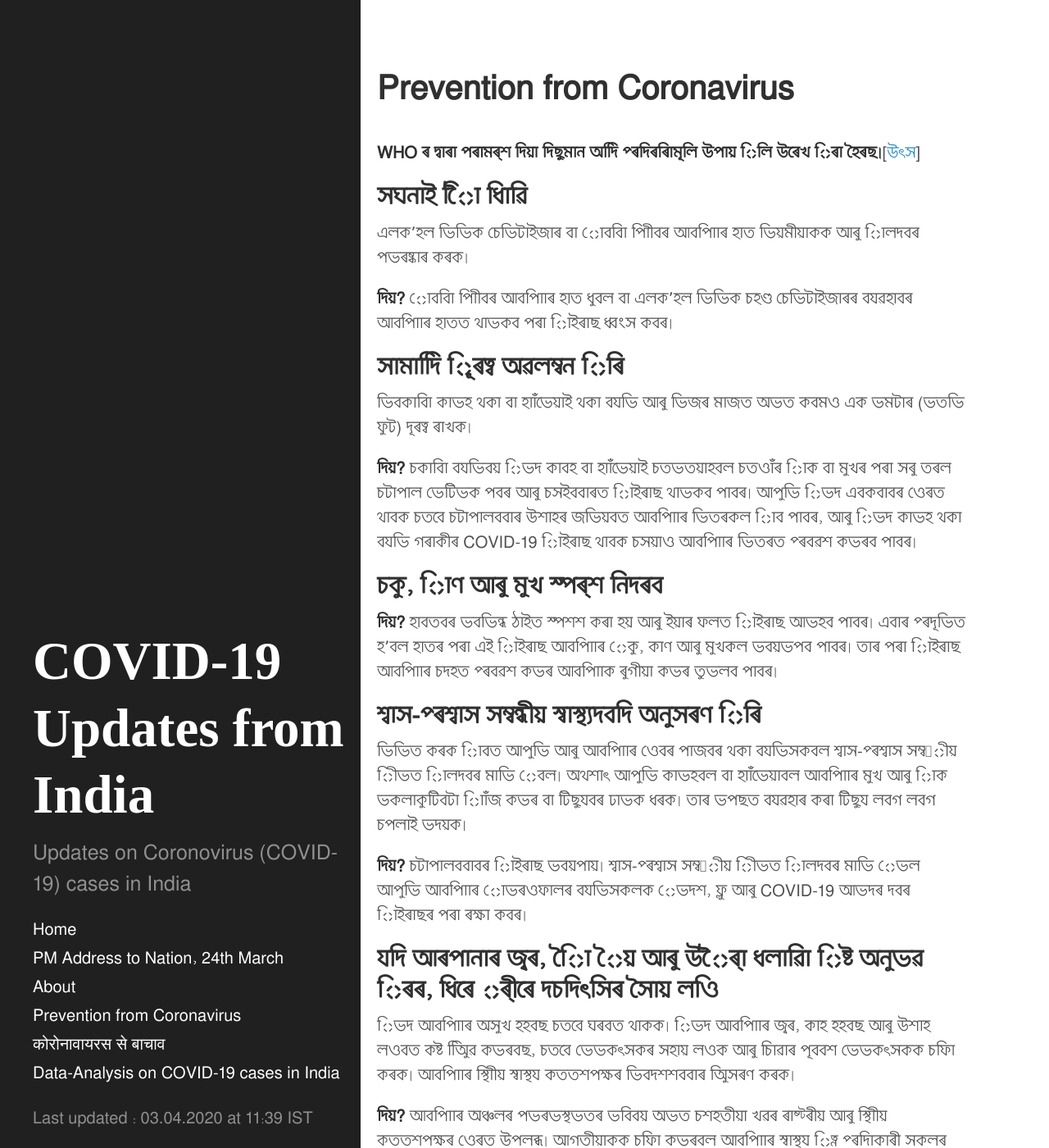
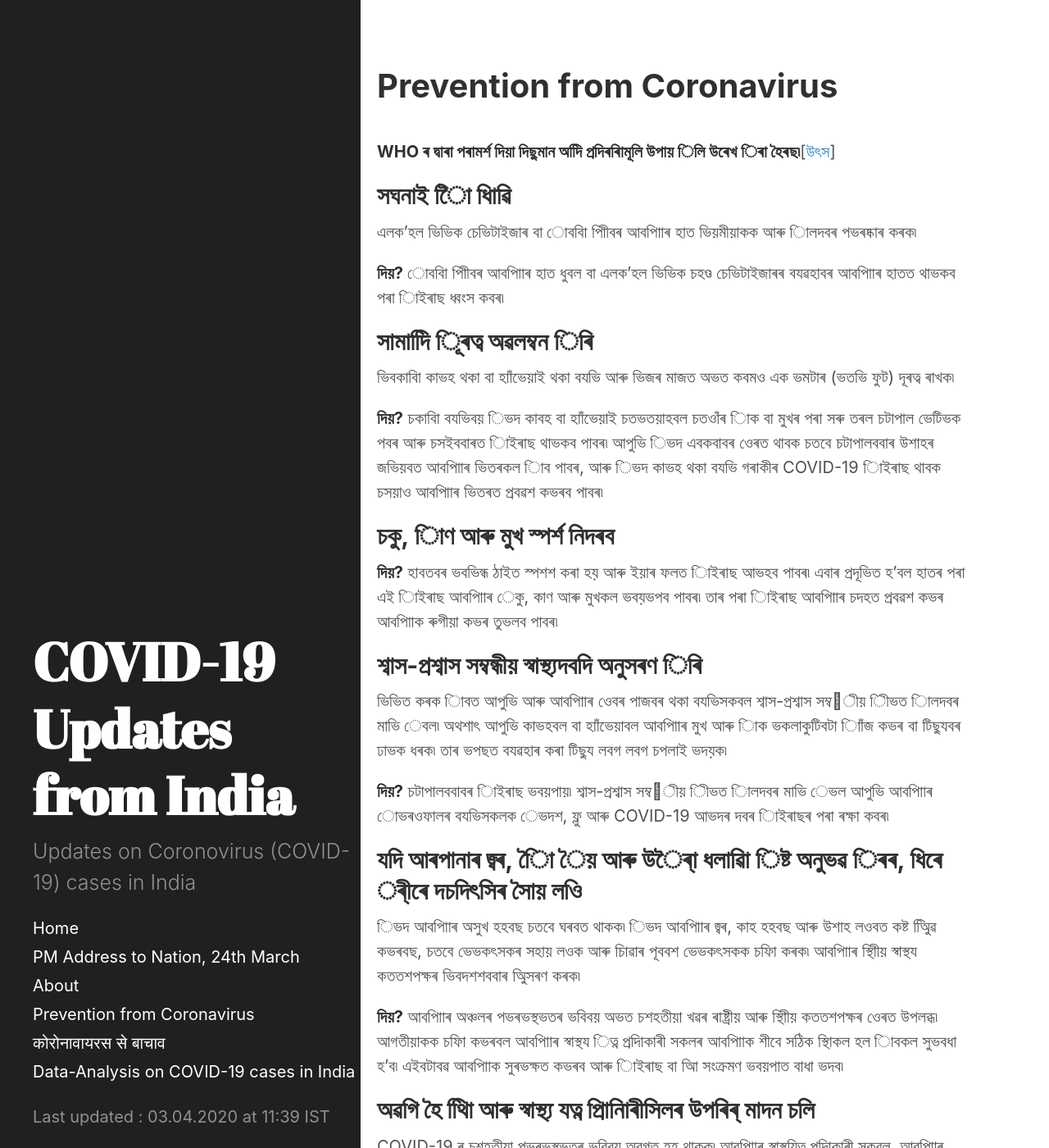
Before and after one commit to bhooraj/covid19updates-india, a Jekyll site: the page built from translations/prevention_from_Coronavirus_assamese.md, in a window 1280 px wide and 1400 px high. Shown: the whole window at 82% size. Built offline with Jekyll 4.4.1, drawn with Linux system fonts in a browser that asks for light colours.

Commit message:
change before live

```diff
--- a/_includes/head.html
+++ b/_includes/head.html
@@ -24,8 +24,6 @@
   <link href="https://fonts.googleapis.com/css2?family=Hind&display=swap" rel="stylesheet">
   {% elsif page.language == "Malayalam" %}
   <link href="https://fonts.googleapis.com/css2?family=Manjari&display=swap" rel="stylesheet">
-  {% elsif page.language == "Assamese" %}
-  <link href="https://covid19updates-india.bhooraj.com/public/css/assamesefont_support.css" rel="stylesheet">
   {% else %}
   <link rel="stylesheet" href="https://fonts.googleapis.com/css?family=PT+Sans:400,400italic,700|Abril+Fatface">
   {% endif %}
--- a/public/css/assamesefont_support.css
+++ /dev/null
@@ -1,10 +0,0 @@
-@font-face {
-    font-family: "MuktiNarrow";
-    src: url(https://covid19updates-india.bhooraj.com/public/fonts/muktinarrow.ttf) format("truetype");
-}
-html {
-    font-family: "MuktiNarrow", Verdana, Tahoma;
-}
-body {
-    font-family: "MuktiNarrow", Verdana, Tahoma;
-}
```
Also changed, not shown: Gemfile.lock, public/fonts/muktinarrow.ttf (deleted).
